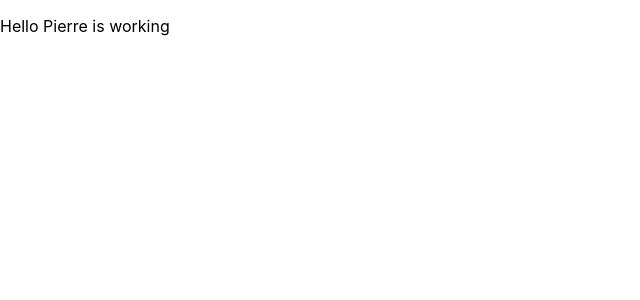
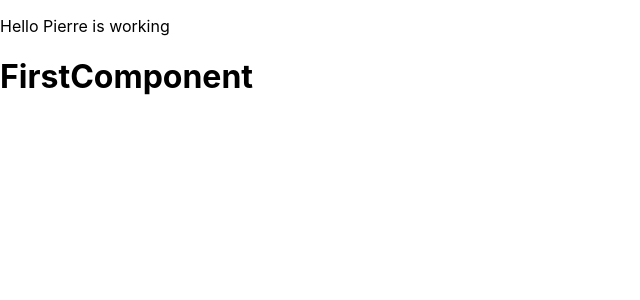
Before and after one commit to pierrecbrito/learning-typescript, a React (Create React App) app in the folder react-with-ts/: page / in a window 1280 px wide. Shown: the top 300 px of the page, without its empty margins (0-640 px from the left). Built offline with nearby package versions, Linux system fonts and the light colour scheme.

Commit message:
react: import first component

```diff
--- a/react-with-ts/src/App.tsx
+++ b/react-with-ts/src/App.tsx
@@ -1,4 +1,5 @@
 import React from 'react';
+import FirstComponent from './components/FirstComponent';
 
 function App() {
   //Variables
@@ -16,6 +17,7 @@ function App() {
           {userGreeting(name)}
           {isWorking && <span> is working</span>}
         </p>
+        <FirstComponent />
       </header>
     </div>
   );
--- a/react-with-ts/src/components/FirstComponent.tsx
+++ b/react-with-ts/src/components/FirstComponent.tsx
@@ -1,6 +1,4 @@
 import React from 'react'
-
-
 
 function FirstComponent() {
   return (
```
